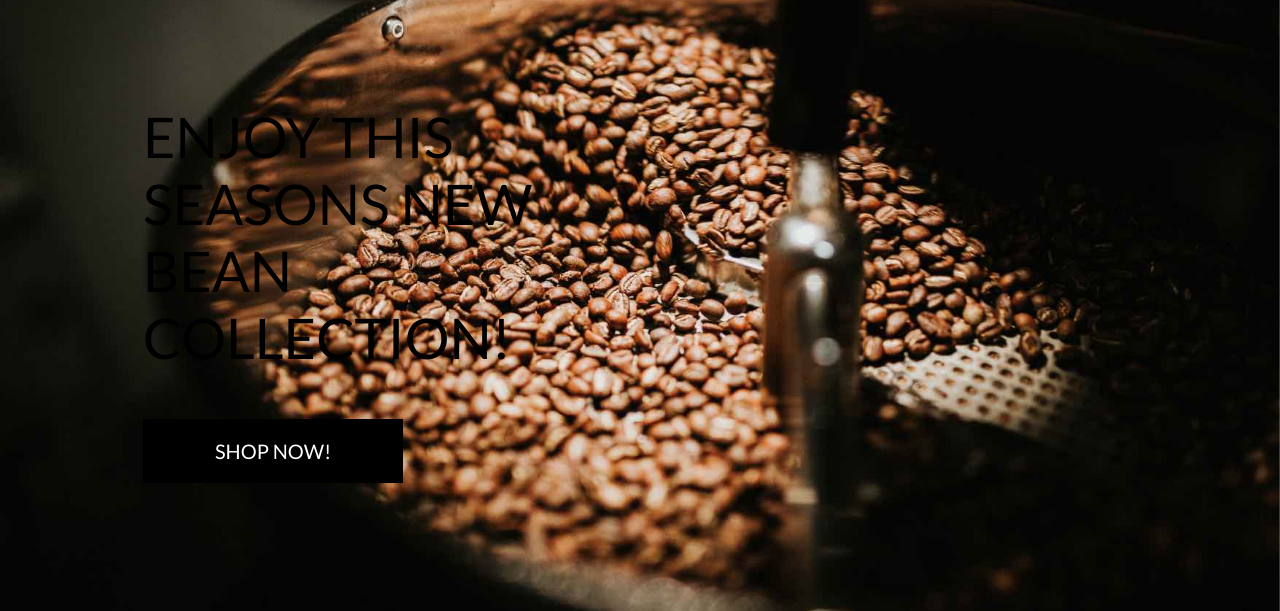
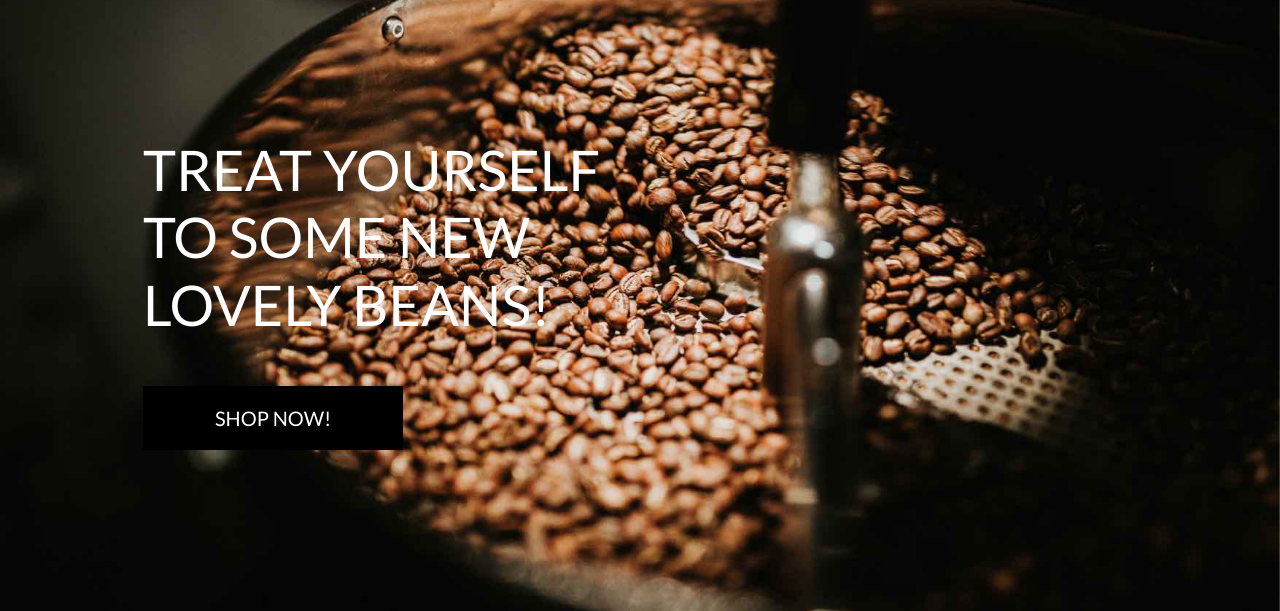
Before and after one commit to jessicafransson/coffee-shop, a Django app: page / in a window 1280 px wide. Shown: the part 165-776 px from the top of the page. Run offline with Django 3.2, Linux system fonts and the light colour scheme; some libraries are stand-ins or nearby versions.

Commit message:
start wire up products page

```diff
--- a/home/templates/home/index.html
+++ b/home/templates/home/index.html
@@ -13,8 +13,8 @@
     <div class="container h-100">
         <div class="row h-100">
             <div class="col-7 col-md-6 my-auto">
-                <h1 class="display-4 logo-font text-black">
-                    Enjoy this seasons new bean collection!
+                <h1 class="display-4 logo-font text-white">
+                    Treat yourself to some new lovely beans!
                 </h1>
                 <div class="my-5">
                     <h4>
--- a/products/urls.py
+++ b/products/urls.py
@@ -2,5 +2,5 @@ from django.urls import path
 from . import views
 
 urlpatterns = [
-    path('', views.all_products, name='products')
+    path('', views.all_products, name="products")
 ]
--- a/templates/includes/main-nav.html
+++ b/templates/includes/main-nav.html
@@ -8,7 +8,7 @@
                 <a href="" class="dropdown-item">By Price</a>
                 <a href="" class="dropdown-item ">By Rating</a>
                 <a href="" class="dropdown-item ">By Category</a>
-                <a href="" class="dropdown-item">All Products</a>
+                <a href="{% url 'products' %}" class="dropdown-item">All Products</a>
             </div>
         </li>
 
@@ -19,6 +19,6 @@
             <div class="dropdown-menu border-0" aria-labelledby="homeware-link">
                 <a href="" class="dropdown-item">Espresso Beans</a>
                 <a href="" class="dropdown-item">Pour over beans</a>
-                <a href="" class="dropdown-item">All Beans</a>
+                <a href="{% url 'products' %}" class="dropdown-item">All Beans</a>
             </div>
         </li>
```
